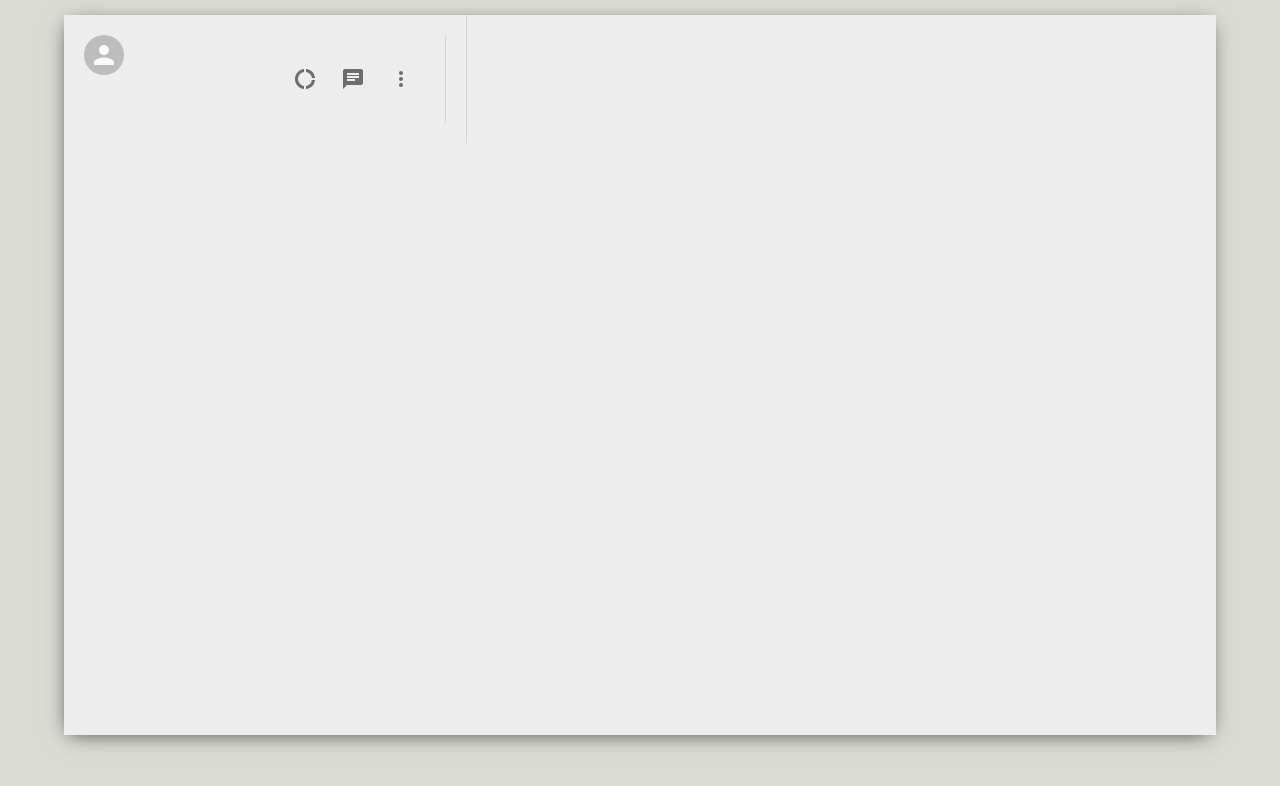
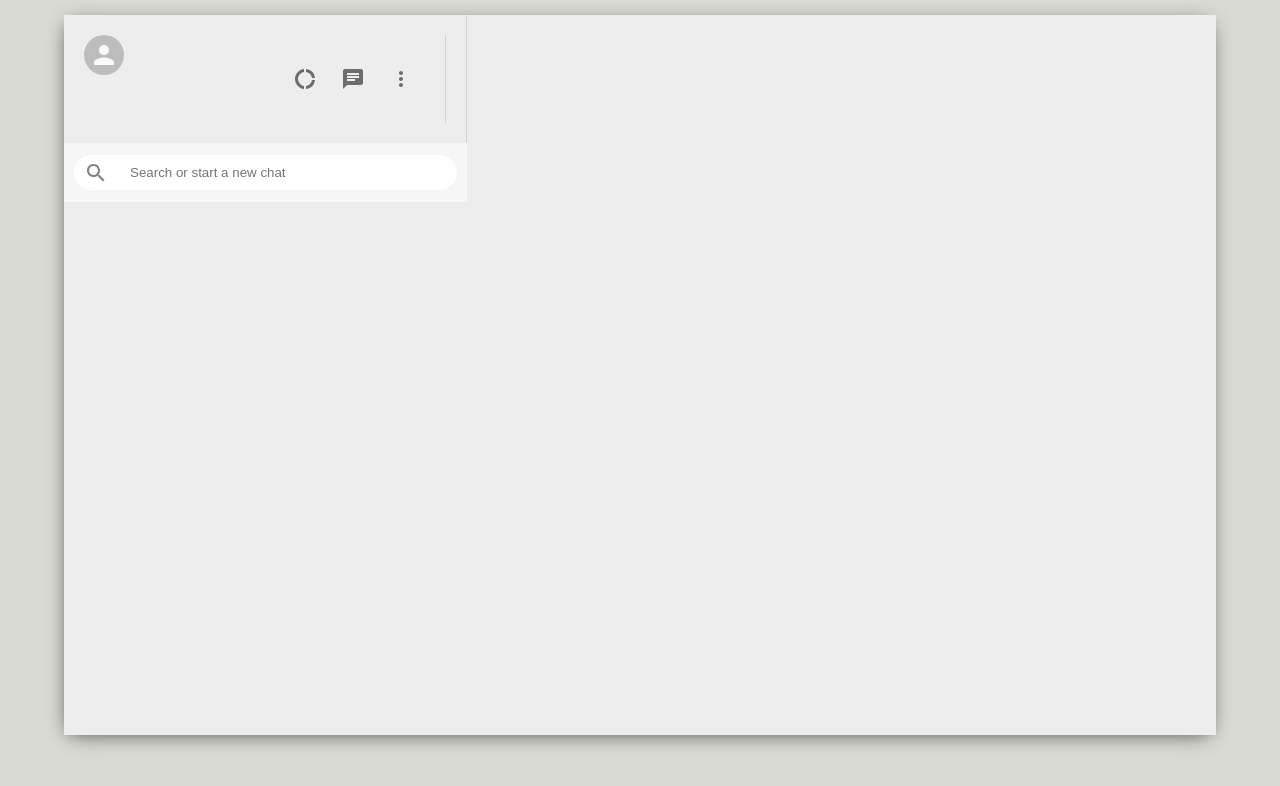
Before and after one commit to maneshwar-mehra-au6/Whatsapp-MERN-Clone, a React (Create React App) app in the folder whatsapp-mern/: page / in a window 1280 px wide. Shown: the top 786 px of the page. Built offline with nearby package versions, Linux system fonts and the light colour scheme.

Commit message:
added Search in the Sidebar and added style to it

```diff
--- a/whatsapp-mern/src/components/Sidebar.css
+++ b/whatsapp-mern/src/components/Sidebar.css
@@ -23,3 +23,31 @@
   margin-right: 2vw;
   font-size: 24px !important;
 }
+
+.sidebar__search {
+  display: flex;
+  align-items: center;
+  background-color: #f6f6f6;
+  height: 39px;
+  padding: 10px;
+}
+
+.sidebar__searchContainer {
+  display: flex;
+  align-items: center;
+  background-color: white;
+  width: 100%;
+  height: 35px;
+  border-radius: 20px;
+}
+
+.sidebar__searchContainer > .MuiSvgIcon-root {
+  color: gray;
+  padding: 10px;
+}
+
+.sidebar__searchContainer > input {
+  border: none;
+  outline-width: 0;
+  margin-left: 10px;
+}
--- a/whatsapp-mern/src/components/Sidebar.js
+++ b/whatsapp-mern/src/components/Sidebar.js
@@ -24,7 +24,12 @@
                     </IconButton>
                 </div>
             </div>
-            <div className="sidebar__search"></div>
+            <div className="sidebar__search">
+                <div className="sidebar__searchContainer">
+                    <SearchOutlined />
+                    <input placeholder="Search or start a new chat" type="text" />
+                </div>
+            </div>
             <div className="sidebar__chats"></div>
         </div>
     )
```
